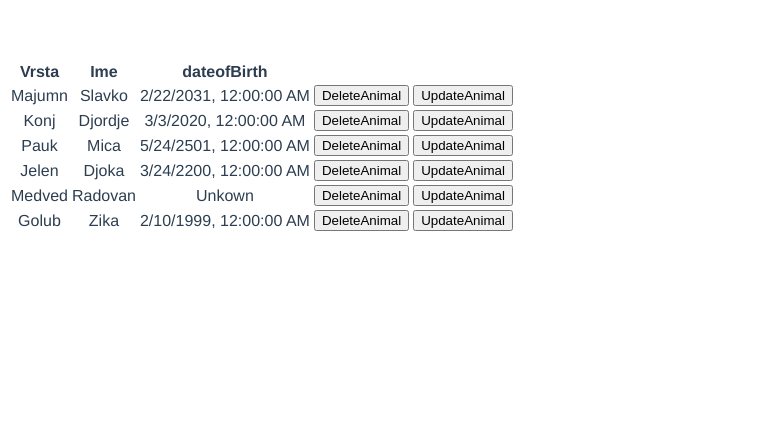
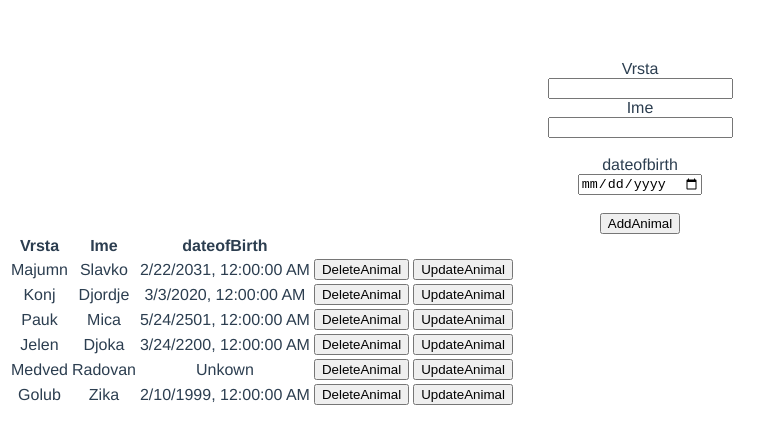
Before and after one commit to Strajla/Zoo, a Vue app: page / in a window 1280 px wide. Shown: the top 444 px of the page, without its empty margins (0-784 px from the left). Built offline with nearby package versions, Linux system fonts and the light colour scheme.

Commit message:
Peti zadatak

```diff
--- a/src/components/AnimalList.vue
+++ b/src/components/AnimalList.vue
@@ -1,5 +1,18 @@
 <template>
 <div>
+   <div>
+    <form @submit.prevent="AddAnimal">
+      <label>Vrsta</label><br>
+      <input v-model="vrsta" type="text"><br>
+      <label>Ime</label><br>
+      <input v-model="ime" type="text"><br><br>
+      <label>dateofbirth</label><br>
+      <input v-model="dateofBirth" type="date"><br><br>
+      <input type="submit" value="AddAnimal">
+    </form>
+  </div>
+
+
 <table>
   <tr>
     <th>Vrsta</th>
@@ -15,7 +28,12 @@
     <td><button v-on:click="updateAnimal(index, animal)">UpdateAnimal</button></td>
   </tr>
 </table>
+
 </div>
+
+
+
+
 </template>
 
 <script>
@@ -31,6 +49,11 @@ export default {
         { vrsta: "Medved", ime: "Radovan" },
         { vrsta: "Golub", ime: "Zika", dateofBirth: new Date(1999, 1, 10) },
       ],
+
+      vrsta: '',
+      ime: '',
+      dateofBirth: null
+
     };
 },
     methods: {
@@ -40,12 +63,24 @@ export default {
       },
 
       updateAnimal(index, animal) {
-    this.removeAnimal(index);
-    this.listOfAnimals.unshift(animal);
-    }
+        this.removeAnimal(index);
+        this.listOfAnimals.unshift(animal);
     },
 
+    AddAnimal() {
+      var newAnimal = {
+        vrsta: this.vrsta,
+        ime: this.vime,
+        dateofBirth: this.dateofBirth
+   }
 
+   this.listOfAnimals.push(newAnimal)
+    this.vrsta = '';
+    this.ime = '';
+    this.dateofBirth = null;
+
+}
+}
 };
 
 </script>
```
